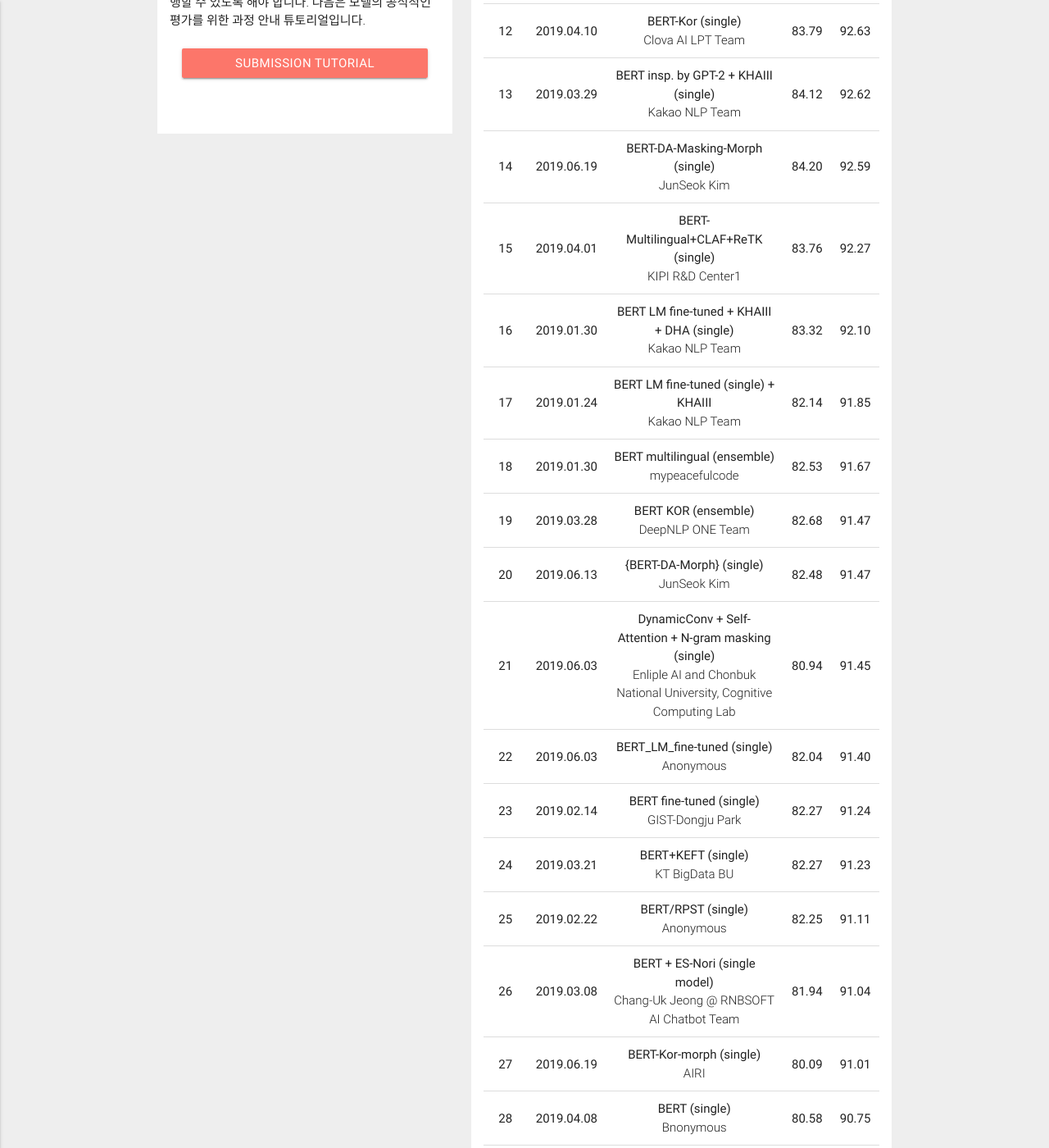
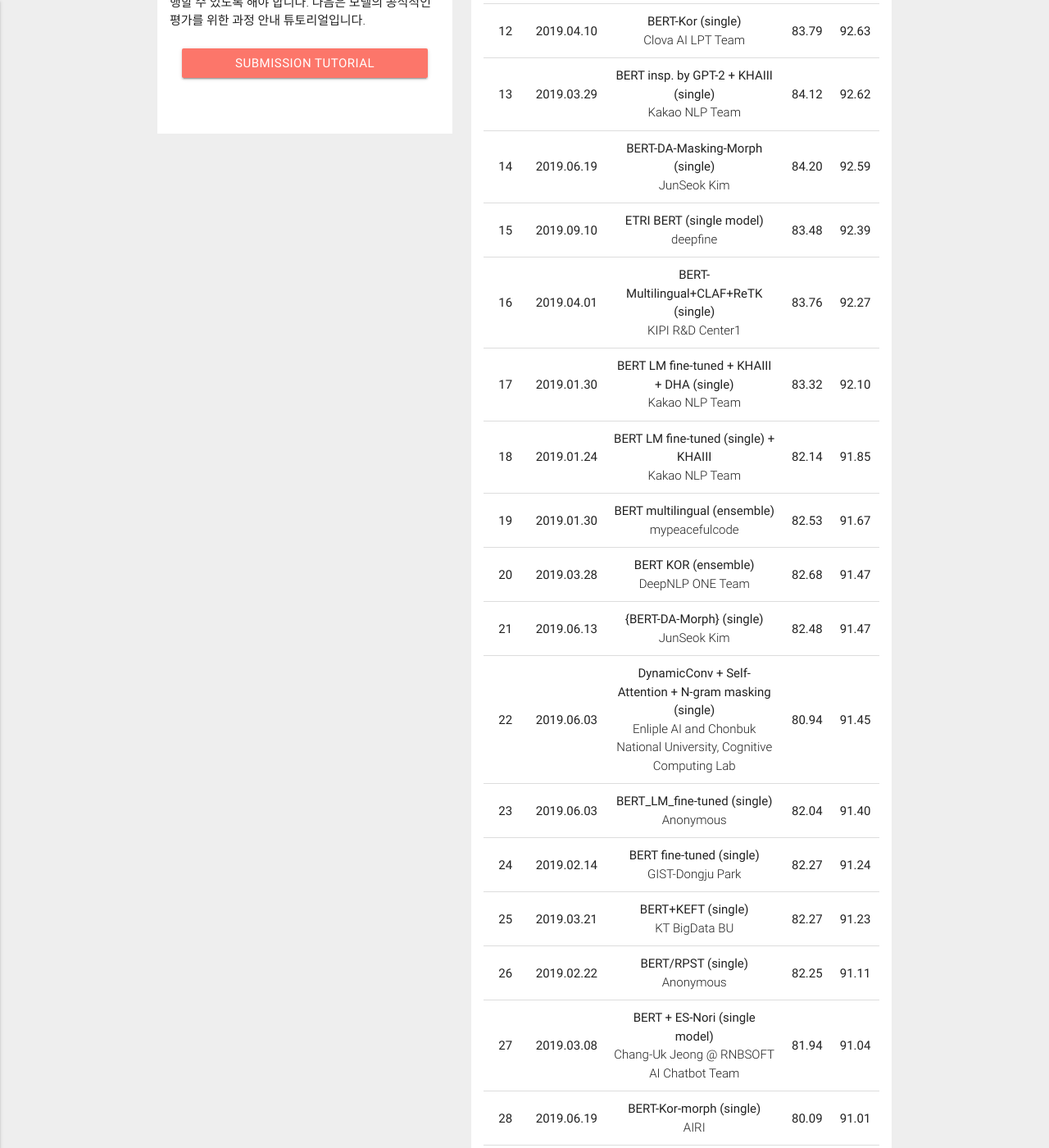
Before and after one commit to korquad/korquad.github.io, a Jekyll site: the page built from category/1.0_KOR.html, in a window 1280 px wide and 1400 px high, scrolled down 1767 px. Shown: the whole window at 82% size. Built offline with Jekyll 4.4.1, drawn with Linux system fonts in a browser that asks for light colours; some of the changed text lies outside the part shown.

Commit message:
update KorQuAD 1.0 Leaderboard

```diff
--- a/category/1.0_KOR.html
+++ b/category/1.0_KOR.html
@@ -273,6 +273,15 @@
                     </tr>
                     <tr>
                       <td>15</td>
+                      <td>2019.09.10</td>
+                      <td>ETRI BERT (single model)
+                        <p class="light">deepfine</p>
+                      </td>
+                      <td>83.48</td>
+                      <td>92.39</td>
+                    </tr>
+                    <tr>
+                      <td>16</td>
                       <td>2019.04.01</td>
                       <td>BERT-Multilingual+CLAF+ReTK (single)
                         <p class="light">KIPI R&D Center1</p>
@@ -416,7 +425,16 @@
                       <td>90.68</td>
                     </tr>
                     <tr>
-                      <td>31</td>
+                      <td>32</td>
+                      <td>2019.09.05</td>
+                      <td>{ETRI BERT} (single model)
+                        <p class="light">deepfine</p>
+                      </td>
+                      <td>80.86</td>
+                      <td>90.61</td>
+                    </tr>
+                    <tr>
+                      <td>33</td>
                       <td>2019.07.11</td>
                       <td>BERT-Fintent V1 + Utagger-UoU (single)
                         <p class="light">GDchain AI Lab</p>
@@ -470,7 +488,7 @@
                       <td>89.83</td>
                     </tr>
                     <tr>
-                      <td>37</td>
+                      <td>39</td>
                       <td>2019.03.26</td>
                       <td>BERT (single model)
                         <p class="light">BDOT</p>
@@ -551,7 +569,7 @@
                       <td>88.49</td>
                     </tr>
                     <tr>
-                      <td>46</td>
+                      <td>48</td>
                       <td>2018.12.28</td>
                       <td>BERT-Multilingual (single)
                         <p class="light">Clova AI LPT Team</p>
```
Also changed, not shown: other parts of category/1.0_KOR.html (+30 -30 lines), category/1.0_ENG.html (+51 -33 lines).
